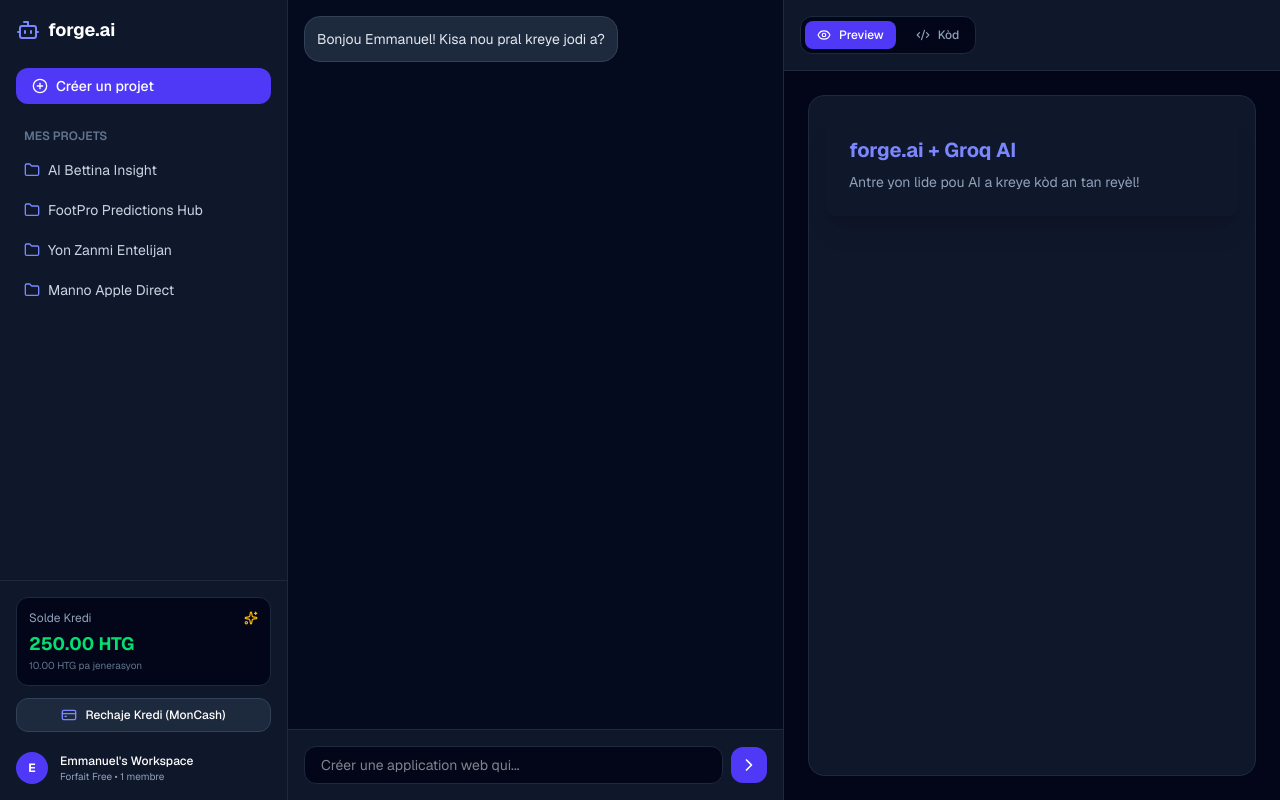
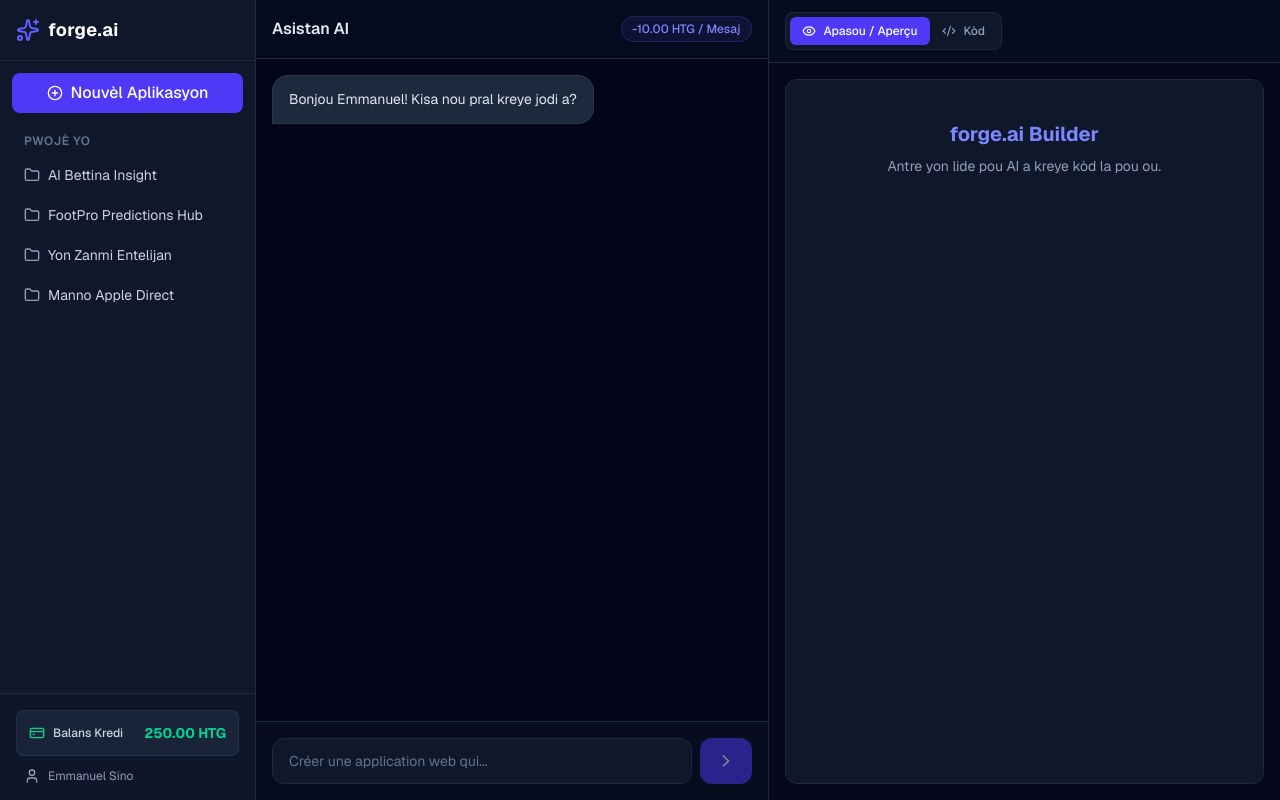
Before and after one commit to Emmanuel537-cybert/Forge-ai, a Next.js app: page / in a window 1280 px wide. Built offline with nearby package versions, Linux system fonts and the light colour scheme.

Commit message:
Update page.tsx

```diff
--- a/app/page.tsx
+++ b/app/page.tsx
@@ -6,202 +6,247 @@
 } from "lucide-react";
 export default function Home() {
   const [isSidebarOpen, setIsSidebarOpen] = useState(false);
-  const [creditsHTG, setCreditsHTG] = useState(250.00); // Kredi nan Goud
-  const [costPerPrompt] = useState(10.00); // 10 Goud pa chak jenerasyon
+  const [creditsHTG, setCreditsHTG] = useState(250.00);
+  const [costPerPrompt] = useState(10.00);
   const [projects, setProjects] = useState([
     { id: '1', title: 'AI Bettina Insight' },
     { id: '2', title: 'FootPro Predictions Hub' },
     { id: '3', title: 'Yon Zanmi Entelijan' },
     { id: '4', title: 'Manno Apple Direct' },
   ])
-  const [messages, setMessages] = useState<Array<{ role: 'user' | 'ai'; content: string }>>([
+  const [messages, setMessages] = useState<Array<{ role: string; content: string }>>([
     { role: 'ai', content: "Bonjou Emmanuel! Kisa nou pral kreye jodi a?" }
   ]);
   const [input, setInput] = useState("");
   const [activeTab, setActiveTab] = useState<'preview' | 'code'>('preview');
   const [copied, setCopied] = useState(false);
   const [isLoading, setIsLoading] = useState(false);
-  const [generatedCode, setGeneratedCode] = useState(`<div class="p-6 bg-slate-900 text-white rounded-xl shadow-xl">
-  <h1 class="text-xl font-bold text-indigo-400 mb-2">forge.ai + Groq AI</h1>
-  <p class="text-slate-400 text-sm">Antre yon lide pou AI a kreye kòd an tan reyèl!</p>
+  const [generatedCode, setGeneratedCode] = useState(`<div class="p-6 text-center">
+  <h1 class="text-xl font-bold text-indigo-400 mb-2">forge.ai Builder</h1>
+  <p class="text-slate-400 text-sm">Antre yon lide pou AI a kreye kòd la pou ou.</p>
 </div>`);
   const handleSend = async () => {
     if (!input.trim() || isLoading) return;
-    // Tcheke si gen kont kòb nan kredi goud yo
     if (creditsHTG < costPerPrompt) {
-      setMessages([
-        ...messages,
-        { role: 'ai', content: "⚠️ Kredi Goud ou fini! Tanpri fè yon rechaj ak MonCash/Natcash pou w kontinye kreye." }
+      setMessages(prev => [
+        ...prev,
+        { role: 'ai', content: "⚠️ Kredi Goud ou fini! Tanpri rechaje kont ou pou w ka kontinye." }
       ]);
       return;
     }
     const userText = input;
-    const newMessages = [...messages, { role: 'user' as const, content: userText }];
-    setMessages(newMessages);
     setInput("");
+
+    // Mete mesaj itilizatè a nan chat la
+    const updatedMessages = [
+      ...messages,
+      { role: 'user', content: userText }
+    ];
+    setMessages(updatedMessages);
     setIsLoading(true);
-    // Koupe kredi an goud
-    setCreditsHTG((prev) => prev - costPerPrompt);
     try {
-      const res = await fetch("/api/chat", {
-        method: "POST",
-        headers: { "Content-Type": "application/json" },
-        body: JSON.stringify({ prompt: userText, messages: newMessages }),
+      // Rezo repons sot nan route API nou an
+      const res = await fetch('/api/chat', {
+        method: 'POST',
+        headers: { 'Content-Type': 'application/json' },
+        body: JSON.stringify({
+          messages: updatedMessages.map(m => ({
+            role: m.role === 'ai' ? 'assistant' : 'user',
+            content: m.content
+          }))
+        }),
       });
       const data = await res.json();
-      if (res.ok && (data.code || data.content || data.response || data.text)) {
-        const aiResponse = data.code || data.content || data.response || data.text;
+
+      if (res.ok) {
+        const aiResponse = data.text || data.choices?.[0]?.message?.content || "Mwen pa jwenn yon repons.";
+
+        // Deduireredi goud yo
+        setCreditsHTG(prev => prev - costPerPrompt);
+
+        // Afiche vre repons AI a nan chat la
+        setMessages(prev => [
+          ...prev,
+          { role: 'ai', content: aiResponse }
+        ]);
+
+        // Si repons lan gen kòd HTML/JSX, mete l nan preview a
+        if (aiResponse.includes("<") && aiResponse.includes(">")) {
           setGeneratedCode(aiResponse);
-        setMessages([
-          ...newMessages,
-          { role: 'ai' as const, content: "Kòd la jenere ak siksè! (-10.00 HTG)" }
-        ]);
+        }
       } else {
-        setMessages([
-          ...newMessages,
-          { role: 'ai' as const, content: data.error || "Mwen jwenn yon ti pwoblèm pou m jenere kòd la." }
+        setMessages(prev => [
+          ...prev,
+          { role: 'ai', content: ` Erè: ${data.error || 'Gen yon pwoblèm ki rive.'}` }
         ]);
       }
     } catch (err) {
-      setMessages([
-        ...newMessages,
-        { role: 'ai' as const, content: "Erè rezo! Tanpri re-eseye." }
+      setMessages(prev => [
+        ...prev,
+        { role: 'ai', content: " Erè nan koneksyon an. Tanpri eseye ankò." }
       ]);
     } finally {
       setIsLoading(false);
     }
   };
+
   return (
     <div className="flex h-screen bg-slate-950 text-slate-100 font-sans overflow-hidden">
-      {/* 1. SIDEBAR TIP LOVABLE */}
-      <div className={`fixed inset-y-0 left-0 z-50 w-72 bg-slate-900 border-r border-slate-800 transition-transform duration-300 transform ${isSidebarOpen ? "translate-x-0" : "-translate-x-full"} md:relative md:translate-x-0 flex flex-col justify-between`}>
-
-        {/* Anwo Sidebar */}
-        <div className="p-4 space-y-6">
-          <div className="flex items-center justify-between">
-            <div className="flex items-center space-x-2">
-              <Bot className="w-6 h-6 text-indigo-400" />
-              <span className="font-bold text-lg text-white">forge.ai</span>
+      {/* Sidebar */}
+      <aside className={`fixed inset-y-0 left-0 z-50 w-64 bg-slate-900 border-r border-slate-800 transform ${isSidebarOpen ? 'translate-x-0' : '-translate-x-full'} md:relative md:translate-x-0 transition-transform duration-200 ease-in-out flex flex-col justify-between`}>
+        <div>
+          <div className="flex items-center justify-between p-4 border-b border-slate-800">
+            <div className="flex items-center gap-2">
+              <Sparkles className="w-6 h-6 text-indigo-500" />
+              <span className="font-bold text-lg tracking-wide text-white">forge.ai</span>
             </div>
-            <button onClick={() => setIsSidebarOpen(false)} className="md:hidden text-slate-400">
-              <X className="w-6 h-6" />
+            <button onClick={() => setIsSidebarOpen(false)} className="md:hidden text-slate-400 hover:text-white">
+              <X className="w-5 h-5" />
             </button>
           </div>
-          <button onClick={() => {
-            setMessages([{ role: 'ai', content: "Nouvo pwojè kòmanse! Kisa w vle n desine?" }]);
-            setGeneratedCode(`<div class="p-6 bg-slate-900 text-white rounded-xl shadow-xl"><h1 class="text-xl font-bold">Nouvo Pwojè</h1></div>`);
-          }} className="w-full flex items-center space-x-2 bg-indigo-600 hover:bg-indigo-500 text-white py-2 px-4 rounded-xl font-medium text-sm transition">
+
+          <div className="p-3">
+            <button onClick={() => { setMessages([{ role: 'ai', content: "Bonjou Emmanuel! Kisa nou pral kreye jodi a?" }]); setGeneratedCode(""); }} className="w-full flex items-center justify-center gap-2 bg-indigo-600 hover:bg-indigo-500 text-white py-2 px-4 rounded-lg font-medium transition-colors">
               <PlusCircle className="w-4 h-4" />
-            <span>Créer un projet</span>
+              Nouvèl Aplikasyon
             </button>
-          {/* Lis Pwojè */}
+          </div>
+          <div className="px-3 py-2">
+            <div className="text-xs font-semibold text-slate-500 uppercase tracking-wider px-3 mb-2">Pwojè yo</div>
             <div className="space-y-1">
-            <p className="text-xs font-semibold text-slate-500 uppercase px-2 mb-2">Mes Projets</p>
               {projects.map((p) => (
-              <button key={p.id} className="w-full flex items-center space-x-2 text-left text-sm text-slate-300 hover:bg-slate-800 p-2 rounded-lg transition">
-                <Folder className="w-4 h-4 text-indigo-400" />
+                <button key={p.id} className="w-full flex items-center gap-2 px-3 py-2 text-sm text-slate-300 hover:bg-slate-800 rounded-lg transition-colors text-left truncate">
+                  <Folder className="w-4 h-4 text-slate-400 flex-shrink-0" />
                   <span className="truncate">{p.title}</span>
                 </button>
               ))}
             </div>
           </div>
-        {/* Anba Sidebar - Solde Goud & Peman */}
-        <div className="p-4 border-t border-slate-800 space-y-3 bg-slate-900/80">
-          <div className="p-3 bg-slate-950 rounded-xl border border-slate-800">
-            <div className="flex justify-between items-center text-xs text-slate-400 mb-1">
-              <span>Solde Kredi</span>
-              <Sparkles className="w-3.5 h-3.5 text-amber-400" />
         </div>
-            <p className="text-lg font-bold text-green-400">{creditsHTG.toFixed(2)} HTG</p>
-            <p className="text-[10px] text-slate-500">10.00 HTG pa jenerasyon</p>
+        {/* Credit Display */}
+        <div className="p-4 border-t border-slate-800 bg-slate-900/50">
+          <div className="flex items-center justify-between bg-slate-800/80 p-3 rounded-lg border border-slate-700/50 mb-3">
+            <div className="flex items-center gap-2">
+              <CreditCard className="w-4 h-4 text-emerald-400" />
+              <span className="text-xs font-medium text-slate-300">Balans Kredi</span>
             </div>
-          <button onClick={() => alert("Voye rechaj sou MonCash: +509 36XX-XXXX oswa Natcash. Apre sa kontakte support.")} className="w-full flex items-center justify-center space-x-2 bg-slate-800 hover:bg-slate-700 text-white py-2 px-3 rounded-xl text-xs font-medium transition border border-slate-700">
-            <CreditCard className="w-4 h-4 text-indigo-400" />
-            <span>Rechaje Kredi (MonCash)</span>
-          </button>
-          <div className="flex items-center space-x-3 pt-2">
-            <div className="w-8 h-8 rounded-full bg-indigo-600 flex items-center justify-center font-bold text-white text-xs">
-              E
+            <span className="text-sm font-bold text-emerald-400">{creditsHTG.toFixed(2)} HTG</span>
           </div>
-            <div className="flex-1 truncate">
-              <p className="text-xs font-medium text-white truncate">Emmanuel's Workspace</p>
-              <p className="text-[10px] text-slate-400">Forfait Free • 1 membre</p>
+          <div className="flex items-center gap-2 px-2 text-xs text-slate-400">
+            <User className="w-4 h-4" />
+            <span className="truncate">Emmanuel Sino</span>
           </div>
         </div>
+      </aside>
+      {/* Main Content Area */}
+      <main className="flex-1 flex flex-col md:flex-row overflow-hidden">
+        {/* Chat Section */}
+        <section className="flex-1 flex flex-col border-r border-slate-800 h-full">
+          <header className="flex items-center justify-between p-4 border-b border-slate-800 bg-slate-900/30">
+            <div className="flex items-center gap-3">
+              <button onClick={() => setIsSidebarOpen(true)} className="md:hidden text-slate-400 hover:text-white">
+                <Menu className="w-5 h-5" />
+              </button>
+              <h1 className="font-semibold text-sm md:text-base text-slate-200">Asistan AI</h1>
             </div>
-      </div>
-      {/* 2. CHAT & MAIN PANEL */}
-      <div className="flex-1 flex flex-col min-w-0">
+            <span className="text-xs bg-indigo-500/10 text-indigo-400 px-2.5 py-1 rounded-full border border-indigo-500/20 font-medium">
+              -10.00 HTG / Mesaj
+            </span>
+          </header>
 
-        {/* Header Mobile */}
-        <div className="p-4 border-b border-slate-800 bg-slate-900 flex items-center justify-between md:hidden">
-          <button onClick={() => setIsSidebarOpen(true)} className="text-slate-300">
-            <Menu className="w-6 h-6" />
-          </button>
-          <span className="font-bold text-white">forge.ai</span>
-          <span className="text-xs text-green-400 font-semibold">{creditsHTG.toFixed(0)} HTG</span>
-        </div>
-        {/* Chat UI */}
-        <div className="flex-1 flex overflow-hidden">
-          <div className="w-full md:w-1/2 flex flex-col border-r border-slate-800 bg-slate-900/30">
           <div className="flex-1 overflow-y-auto p-4 space-y-4">
             {messages.map((m, idx) => (
               <div key={idx} className={`flex ${m.role === 'user' ? 'justify-end' : 'justify-start'}`}>
-                  <div className={`max-w-[85%] p-3 rounded-2xl text-sm ${m.role === 'user' ? 'bg-indigo-600 text-white' : 'bg-slate-800 text-slate-200 border border-slate-700'}`}>
+                <div className={`max-w-[85%] rounded-2xl px-4 py-3 text-sm leading-relaxed ${
+                  m.role === 'user'
+                    ? 'bg-indigo-600 text-white rounded-br-none'
+                    : 'bg-slate-800 border border-slate-700/60 text-slate-200 rounded-bl-none'
+                }`}>
                   {m.content}
                 </div>
               </div>
             ))}
             {isLoading && (
-                <div className="flex items-center space-x-2 text-indigo-400 text-sm p-2">
-                  <Loader2 className="w-4 h-4 animate-spin" />
-                  <span>AI a ap jenere kòd la...</span>
+              <div className="flex justify-start">
+                <div className="bg-slate-800 border border-slate-700/60 text-slate-300 rounded-2xl rounded-bl-none px-4 py-3 text-sm flex items-center gap-2">
+                  <Loader2 className="w-4 h-4 animate-spin text-indigo-400" />
+                  <span>Forge-AI ap reflechi...</span>
+                </div>
               </div>
             )}
           </div>
-            <div className="p-4 border-t border-slate-800 bg-slate-900">
-              <div className="flex items-center space-x-2">
+
+          <div className="p-4 border-t border-slate-800 bg-slate-900/40">
+            <div className="flex gap-2">
               <input
                 type="text"
                 value={input}
                 onChange={(e) => setInput(e.target.value)}
                 onKeyDown={(e) => e.key === 'Enter' && handleSend()}
                 placeholder="Créer une application web qui..."
-                  className="flex-1 bg-slate-950 border border-slate-800 rounded-xl px-4 py-2 text-sm text-white focus:outline-none focus:border-indigo-500"
+                className="flex-1 bg-slate-900 border border-slate-800 rounded-xl px-4 py-3 text-sm text-slate-100 placeholder-slate-500 focus:outline-none focus:border-indigo-500 transition-colors"
               />
-                <button onClick={handleSend} disabled={isLoading} className="p-2 bg-indigo-600 hover:bg-indigo-500 rounded-xl text-white disabled:opacity-50">
+              <button
+                onClick={handleSend}
+                disabled={isLoading || !input.trim()}
+                className="bg-indigo-600 hover:bg-indigo-500 disabled:opacity-50 text-white px-4 py-3 rounded-xl transition-colors flex items-center justify-center"
+              >
                 <ChevronRight className="w-5 h-5" />
               </button>
             </div>
           </div>
-          </div>
-          {/* Preview Right Panel */}
-          <div className="hidden md:flex flex-1 flex-col bg-slate-950">
-            <div className="p-4 border-b border-slate-800 flex justify-between items-center bg-slate-900">
-              <div className="flex space-x-2 bg-slate-950 p-1 rounded-xl border border-slate-800">
-                <button onClick={() => setActiveTab('preview')} className={`flex items-center space-x-2 px-3 py-1.5 rounded-lg text-xs font-medium ${activeTab === 'preview' ? 'bg-indigo-600 text-white' : 'text-slate-400 hover:text-white'}`}>
+        </section>
+
+        {/* Workspace/Preview Section */}
+        <section className="flex-1 flex flex-col h-full bg-slate-900/20 hidden md:flex">
+          <header className="flex items-center justify-between px-4 py-3 border-b border-slate-800 bg-slate-900/30">
+            <div className="flex bg-slate-900 p-1 rounded-lg border border-slate-800">
+              <button
+                onClick={() => setActiveTab('preview')}
+                className={`flex items-center gap-2 px-3 py-1.5 rounded-md text-xs font-medium transition-colors ${
+                  activeTab === 'preview' ? 'bg-indigo-600 text-white' : 'text-slate-400 hover:text-white'
+                }`}
+              >
                 <Eye className="w-3.5 h-3.5" />
-                  <span>Preview</span>
+                Apasou / Aperçu
               </button>
-                <button onClick={() => setActiveTab('code')} className={`flex items-center space-x-2 px-3 py-1.5 rounded-lg text-xs font-medium ${activeTab === 'code' ? 'bg-indigo-600 text-white' : 'text-slate-400 hover:text-white'}`}>
+              <button
+                onClick={() => setActiveTab('code')}
+                className={`flex items-center gap-2 px-3 py-1.5 rounded-md text-xs font-medium transition-colors ${
+                  activeTab === 'code' ? 'bg-indigo-600 text-white' : 'text-slate-400 hover:text-white'
+                }`}
+              >
                 <Code2 className="w-3.5 h-3.5" />
-                  <span>Kòd</span>
+                Kòd
               </button>
             </div>
-            </div>
-            <div className="flex-1 p-6 overflow-auto">
+
+            {activeTab === 'code' && (
+              <button
+                onClick={() => {
+                  navigator.clipboard.writeText(generatedCode);
+                  setCopied(true);
+                  setTimeout(() => setCopied(false), 2000);
+                }}
+                className="flex items-center gap-1.5 text-xs text-slate-400 hover:text-white bg-slate-800 px-3 py-1.5 rounded-md transition-colors border border-slate-700/50"
+              >
+                {copied ? <Check className="w-3.5 h-3.5 text-emerald-400" /> : <Copy className="w-3.5 h-3.5" />}
+                {copied ? 'Kopye!' : 'Kopye kòd'}
+              </button>
+            )}
+          </header>
+
+          <div className="flex-1 p-4 overflow-auto">
             {activeTab === 'preview' ? (
-                <div className="w-full h-full bg-slate-900 rounded-2xl p-4 border border-slate-800" dangerouslySetInnerHTML={{ __html: generatedCode }} />
+              <div className="w-full h-full bg-slate-900 rounded-xl border border-slate-800 p-4 text-slate-200 overflow-auto" dangerouslySetInnerHTML={{ __html: generatedCode }} />
             ) : (
-                <pre className="w-full h-full bg-slate-900 p-4 rounded-2xl text-xs font-mono text-indigo-300 overflow-auto border border-slate-800">
-                  {generatedCode}
+              <pre className="w-full h-full bg-slate-950 rounded-xl border border-slate-800 p-4 text-xs font-mono text-emerald-400 overflow-auto">
+                <code>{generatedCode}</code>
               </pre>
             )}
           </div>
-          </div>
-        </div>
-
-      </div>
+        </section>
+      </main>
     </div>
   );
 }
```
Lines whose indentation alone changed are shown as unchanged.
